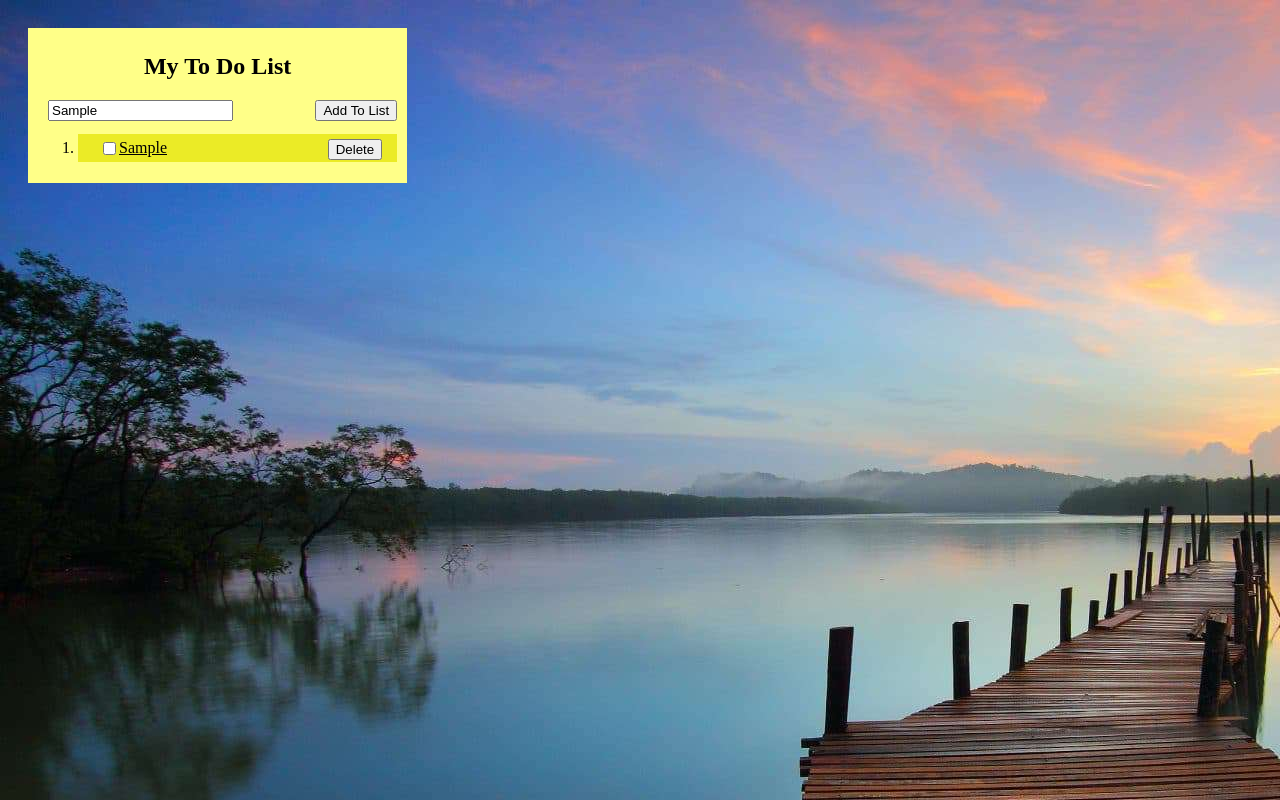
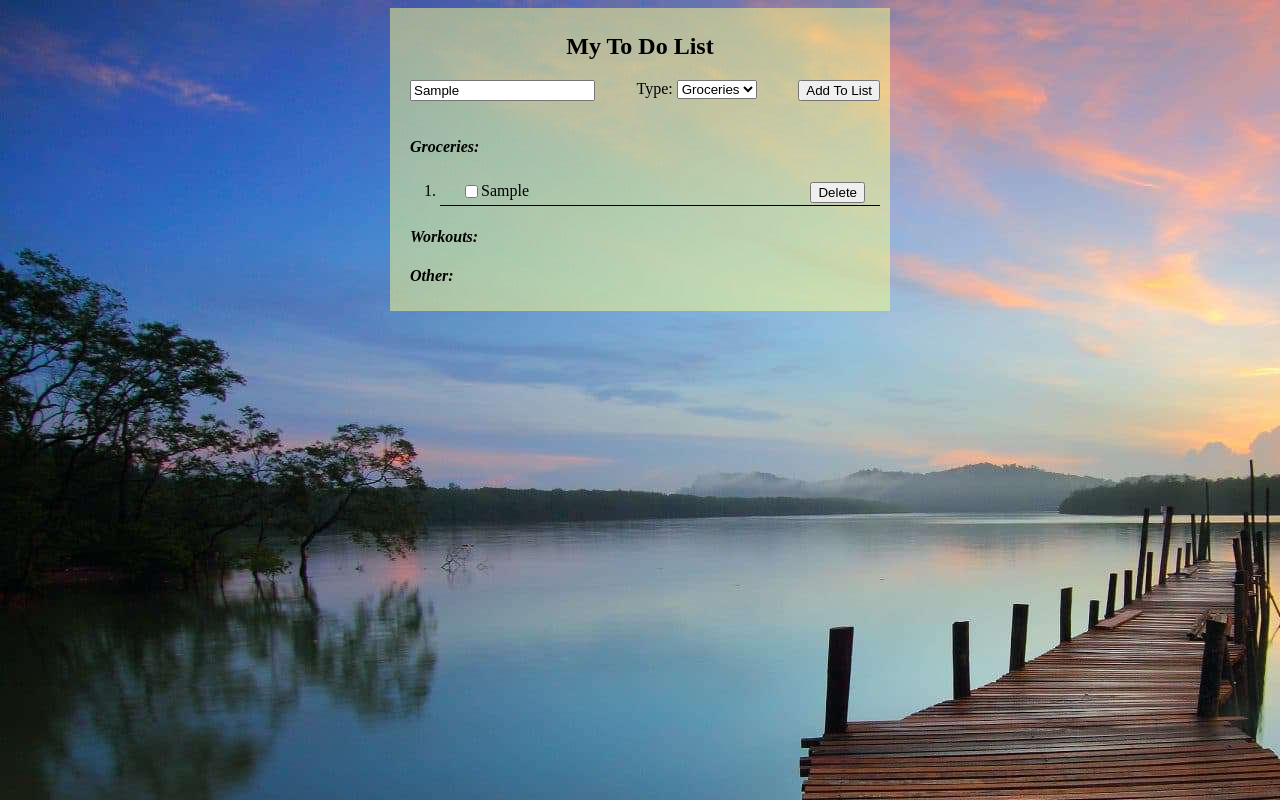
Before and after one commit to AdMcDown/To-Do-List, a plain HTML site: page index.html in a window 1280 px wide. Both pictures are taken after typing "Sample" into the empty fields and a click on the button "Add To List". Drawn offline with Linux system fonts and the light colour scheme.

Commit message:
add new functionality to to do list

```diff
--- a/index.html
+++ b/index.html
@@ -16,10 +16,25 @@
         <h1>My To Do List</h1>
         <form>
             <input type="text" id="toDo" name="toDo" placeholder="To Do">
+            <label for="listTypes">Type:</label>
+            <select id="listTypes" name="listTypes">
+                <option value="groceries">Groceries</option>
+                <option value="workout">Workout</option>
+                <option value="other">Other</option>
+            </select>
             <button id="addToList" name="addToList">Add To List</button>
         </form>
         <br>
-        <ol id="lists" name="lists">
+        <h4>Groceries:</h4>
+        <ol id="Groceries" name="Groceries">
+            <!-- Created to add list in -->
+        </ol>
+        <h4>Workouts:</h4>
+        <ol id="Workouts" name="Workouts">
+            <!-- Created to add list in -->
+        </ol>
+        <h4>Other:</h4>
+        <ol id="Other" name="Other">
             <!-- Created to add list in -->
         </ol>
     </section>
--- a/main.js
+++ b/main.js
@@ -1,7 +1,10 @@
 //let statements
 let toDoItem = document.getElementById('toDo');
+let itemTitle = document.getElementById('listTypes');
 let addButton = document.getElementById('addToList');
-let lists = document.getElementById('lists');
+let gro = document.getElementById('Groceries');
+let work = document.getElementById('Workouts');
+let oth = document.getElementById('Other');
 
 
 //Add to the list
@@ -10,6 +13,8 @@ addButton.onclick = AddToList;
 function AddToList(e) {
     e.preventDefault();
     let listItem = toDoItem.value;
+    let ItemTitle = itemTitle.value;
+    console.log(ItemTitle);
 
     if (listItem.trim()) { //Simple if statement to check that the user actuall added text! the trim makes it so they cant just put a bunch of spaces!
 
@@ -28,9 +33,23 @@ function AddToList(e) {
         li.textContent = '  ' + listItem + '  ';
 
         //inserts and appends! id did an insert before for the li, this makes it so the new item comes in at the top instead of under ones already checked off! looks better basiclly!
-        lists.insertBefore(li, lists.firstChild);
-        li.insertBefore(checkbox, li.firstChild);
-        li.appendChild(del);
+        //sorts the items into there sections
+        if (ItemTitle == "groceries") {
+            gro.insertBefore(li, gro.firstChild);
+            li.insertBefore(checkbox, li.firstChild);
+            li.appendChild(del);
+        } else if (ItemTitle == "workout") {
+            work.insertBefore(li, work.firstChild);
+            li.insertBefore(checkbox, li.firstChild);
+            li.appendChild(del);
+        } else {
+            oth.insertBefore(li, oth.firstChild);
+            li.insertBefore(checkbox, li.firstChild);
+            li.appendChild(del);
+
+        }
+
+
 
         //delete button and checkbox listener. P.S u might not want to delete anything.... u have been warned :p
         del.onclick = Delete;
@@ -53,16 +72,18 @@ function Delete(e) {
 function modify(e) {
     let check = e.target.closest('input');
     let current = e.target.closest('li');
+    let ol = e.target.closest('ol');
 
     //added bit more take make this so they can uncheck and it will go back to noraml!
+    //messed with this more so it moves the right item within the right list
     if (check.name == "unchecked") {
         current.setAttribute('style', 'text-decoration: line-through; color: red');
-        lists.appendChild(current);
+        ol.appendChild(current);
         document.getElementById("check").play();
         check.setAttribute('name', 'checked');
     } else {
         current.setAttribute('style', 'text-decoration: underline; color: black');
-        lists.insertBefore(current, lists.firstChild);
+        ol.insertBefore(current, ol.firstChild);
         check.setAttribute('name', 'unchecked');
         document.getElementById("mistake").play();
     } //added sound for if you unckeck something it says oops! i had lots of fun with sounds stuff :P
--- a/style.css
+++ b/style.css
@@ -4,21 +4,35 @@
 
 body {
     background-image: url('img/bg.jpeg');
+    display: flex;
+    justify-content: center;
+    flex-direction: column;
+    align-items: center;
 }
 
 /* made section to make it like not pad */
 section {
-    margin-top: 20px;
-    margin-left: 20px;
-    width: 30%;
-    float: left;
+    /* margin-top: 20px;
+    margin-left: 20px; */
+
+    width: 500px;
+    max-width: 500px;
     padding-top: 5px;
     padding-bottom: 5px;
-    background-color: #ffff88;
+    background-color: rgb(255, 255, 136, 0.5);
+}
+
+form {
+    text-align: center;
 }
 
 h1 {
     text-align: center;
+}
+
+h4 {
+    margin-left: 20px;
+    font-style: italic;
 }
 
 input {
@@ -27,8 +41,7 @@ input {
 }
 
 li {
-    text-decoration: underline;
-    background-color: #ebeb26;
+    border-bottom: 1px solid black;
     padding: 5px;
     margin: 10px;
 }
```
